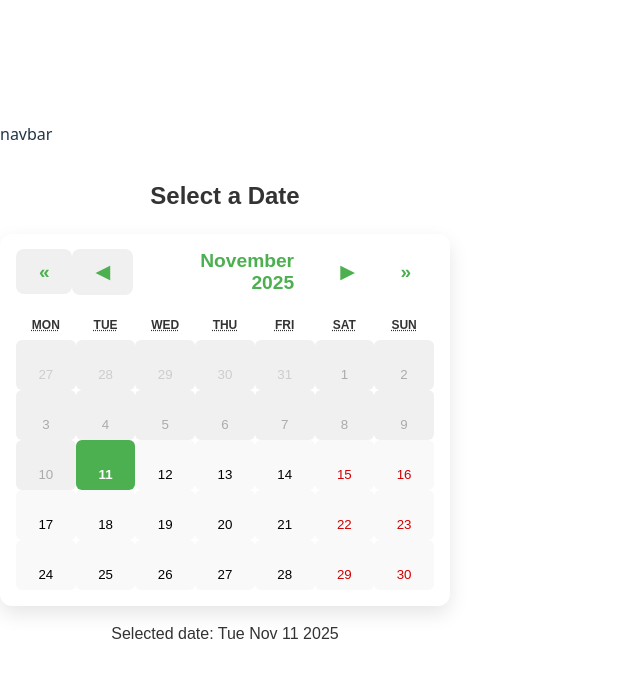
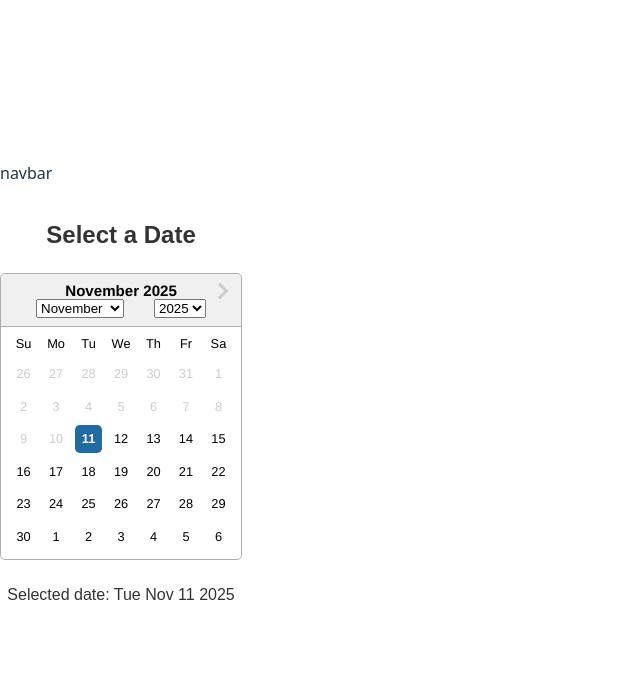
Before and after one commit to richdacoder/Barber-website, a React (Vite) app in the folder client/: page /calendar in a window 1280 px wide. Shown: the top 678 px of the page, without its empty margins (0-640 px from the left). Built offline with nearby package versions, Linux system fonts and the light colour scheme.

Commit message:
replaced calendar with datepicker

```diff
--- a/client/components/calendarPage.jsx
+++ b/client/components/calendarPage.jsx
@@ -1,26 +1,26 @@
 import { useState } from 'react';
-import ReactCalendar from 'react-calendar'; // avoid naming conflict
-import 'react-calendar/dist/Calendar.css';
+import DatePicker from 'react-datepicker';
+import 'react-datepicker/dist/react-datepicker.css';
 import '../css/CalendarPage.css'; // optional for custom styling
 
 const CalendarPage = () => {
-  const [date, setDate] = useState(new Date()); // React state for selected date
-  const today = new Date(); // current date
-
-  // You could later send this date to your backend API when submitting an appointment
+  const [selectedDate, setSelectedDate] = useState(new Date());
+  const today = new Date();
 
   return (
     <div className="calendar-container">
       <h2>Select a Date</h2>
-      <ReactCalendar
-         onChange={setDate}   // updates React state when user selects a date
-         value={date}         // controlled component
-         nextLabel="▶"        // custom right arrow
-         prevLabel="◀"        // custom left arrow
-         minDate={today}      // disables past dates
-         showNeighboringMonth={true}
+      <DatePicker
+        selected={selectedDate}       // controlled component
+        onChange={date => setSelectedDate(date)} // update state on selection
+        inline                        // display calendar without input
+        minDate={today}               // disable past dates
+        calendarStartDay={0}          // Sunday as first day
+        showMonthDropdown={true}      // optional: dropdown for month
+        showYearDropdown={true}       // optional: dropdown for year
+        dropdownMode="select"
       />
-      <p>Selected date: {date.toDateString()}</p>
+      <p>Selected date: {selectedDate.toDateString()}</p>
     </div>
   );
 };
```
